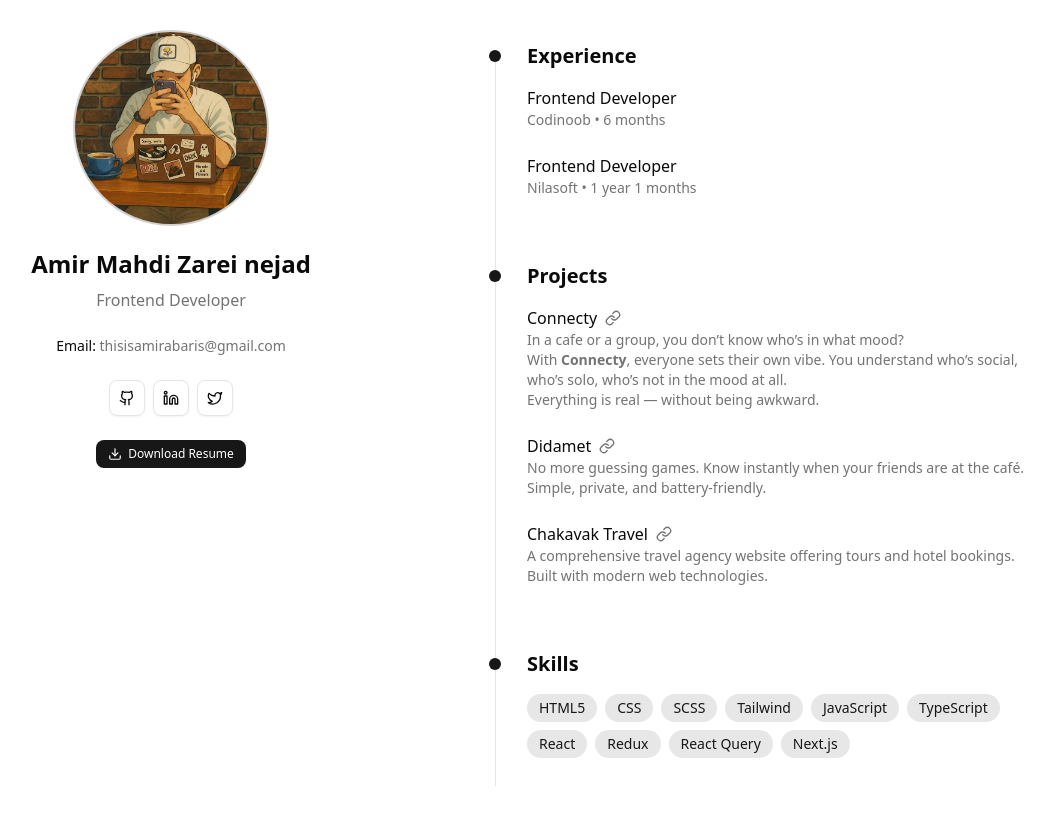
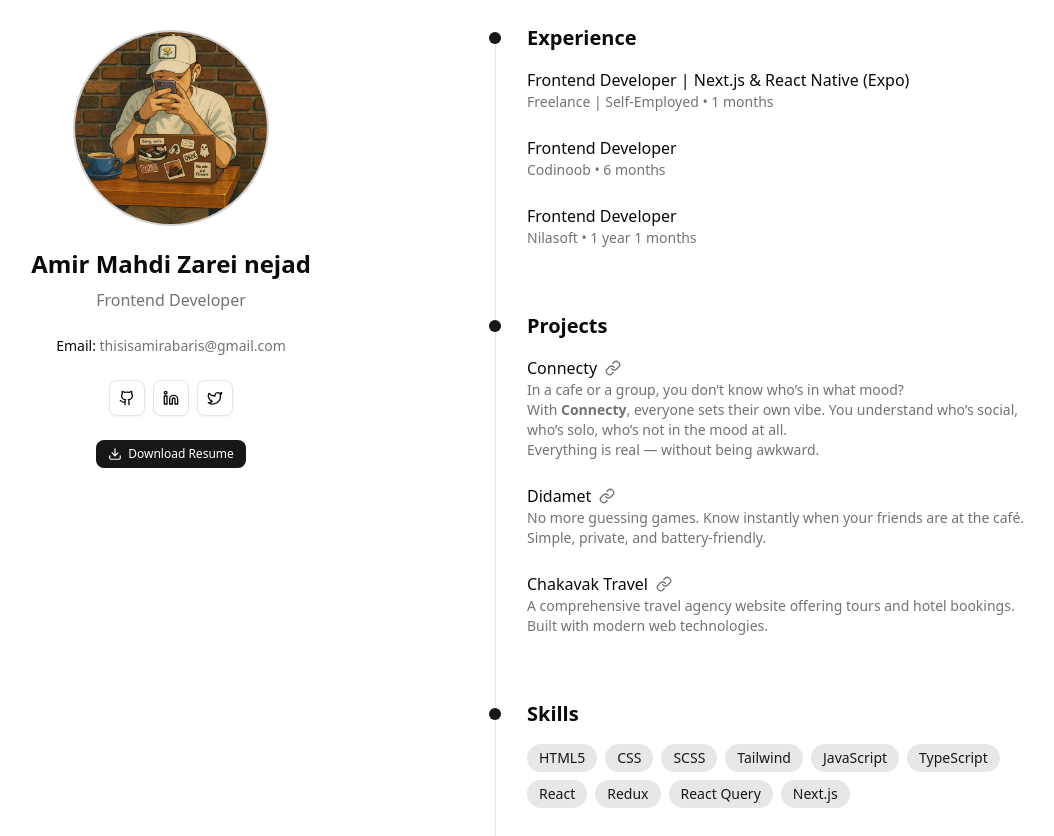
Before and after one commit to AmirAbaris/amir-abaris, a Next.js app: page / in a window 1280 px wide. Shown: the whole page, without its empty margins (169-1223 px from the left). Before the commit the page ends 800 px from the top, so only its background shows below. Built offline with nearby package versions, Linux system fonts and the light colour scheme.

Commit message:
feat: update experience

```diff
--- a/app/page.tsx
+++ b/app/page.tsx
@@ -88,6 +88,12 @@ export default function Home() {
             <div className="absolute left-4 md:left-0 w-3 h-3 -translate-x-1/2 rounded-full bg-primary top-2" />
             <h2 className="text-xl font-semibold mb-4">Experience</h2>
             <div className="space-y-6 text-muted-foreground">
+              <div>
+                <h3 className="text-foreground font-medium">
+                  Frontend Developer | Next.js & React Native (Expo)
+                </h3>
+                <p className="text-sm">Freelance | Self-Employed • 1 months</p>
+              </div>
               <div>
                 <h3 className="text-foreground font-medium">
                   Frontend Developer
```
